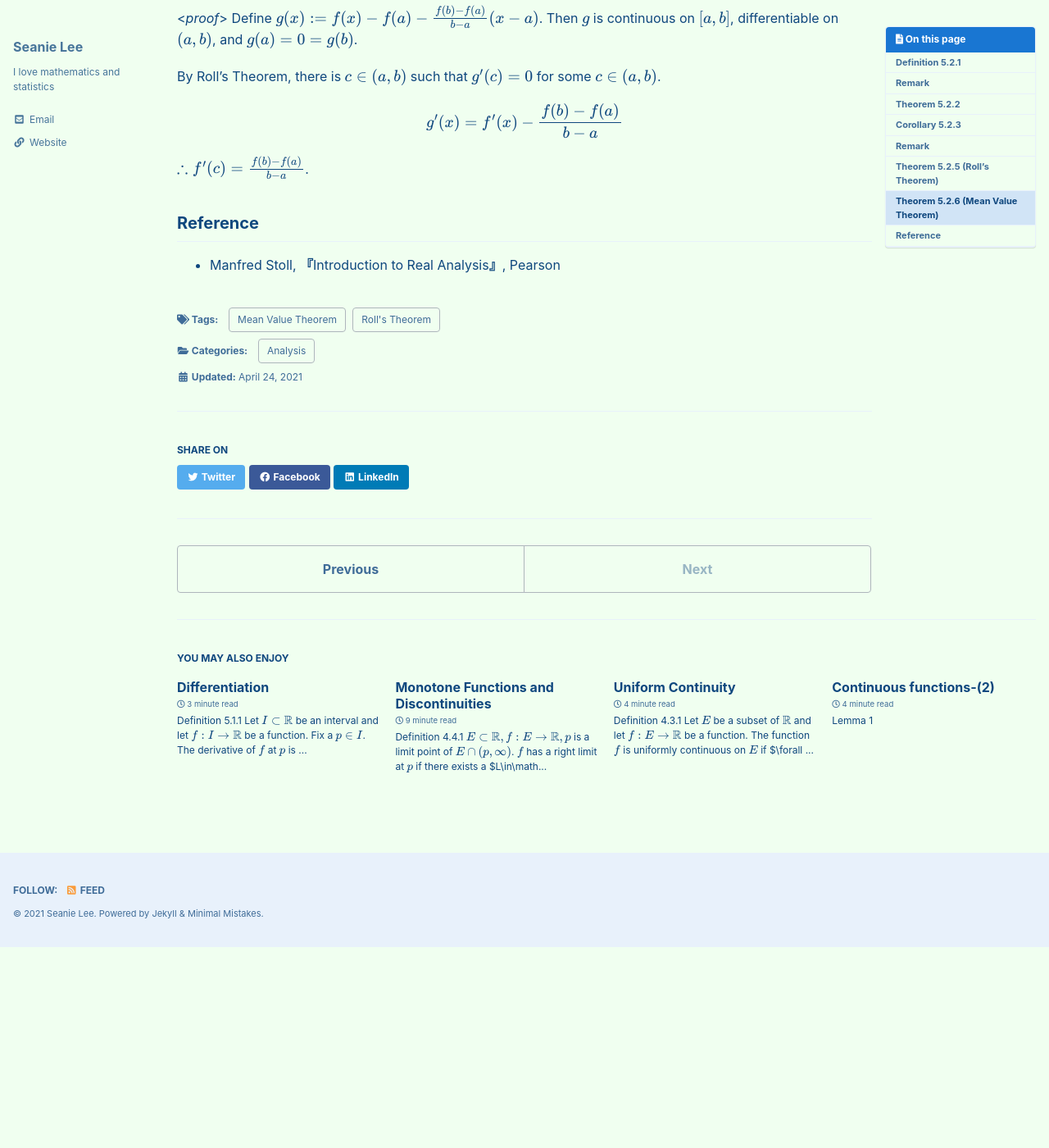
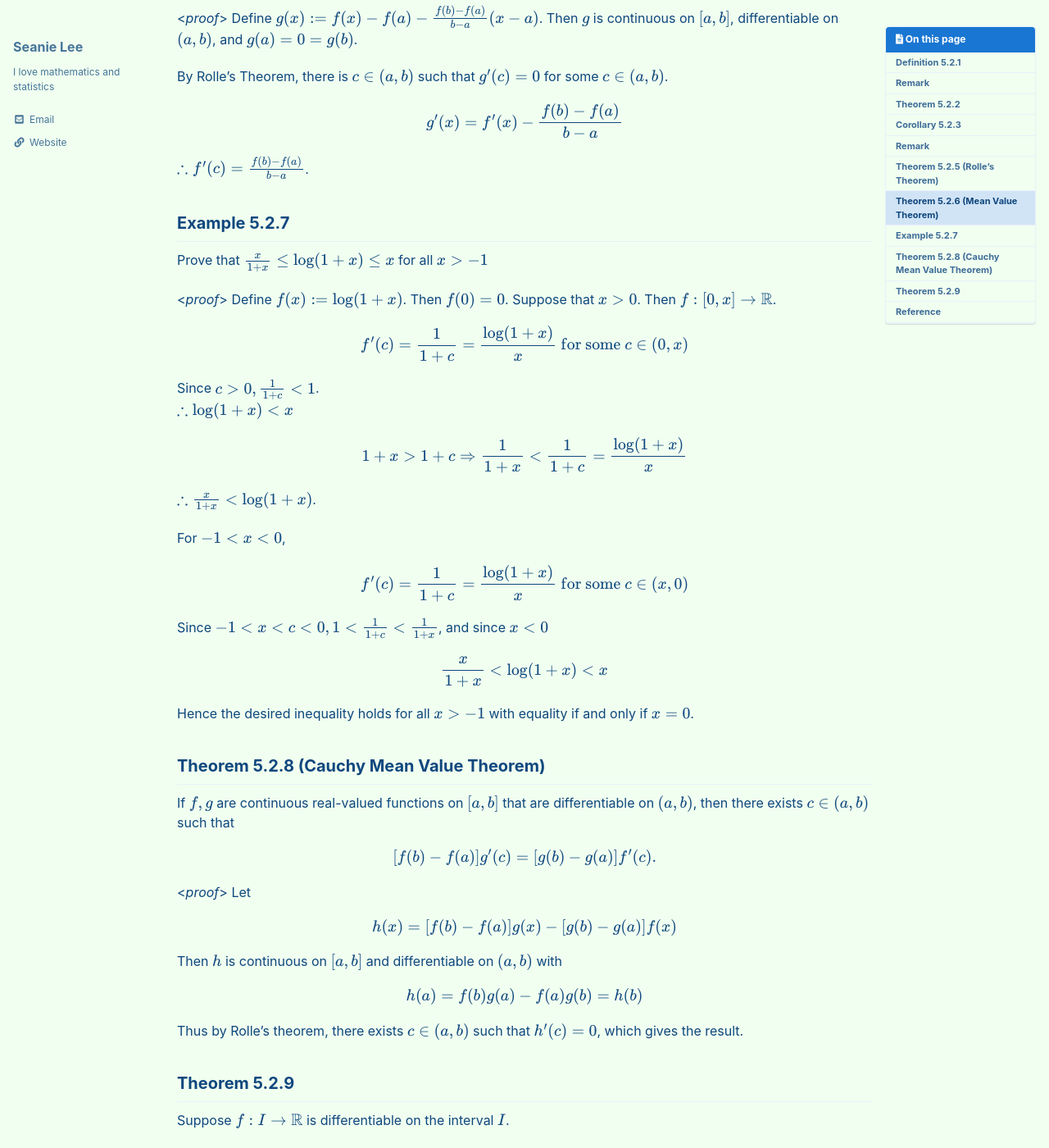
Before and after one commit to seanie12/blog, a Jekyll site: the page built from _posts/2021-04-24-mvt.md, in a window 1280 px wide and 1400 px high, scrolled down 2046 px. Shown: the whole window at 82% size. Built offline with Jekyll 4.4.1, drawn with Linux system fonts in a browser that asks for light colours; cached includes are drawn as plain includes; formulas are drawn with MathJax 3; before the commit the page ends 3200 px from its top, so only the background shows below that; some of the changed text lies outside the part shown.

Commit message:
Update 2021-04-24-mvt.md

```diff
--- a/_posts/2021-04-24-mvt.md
+++ b/_posts/2021-04-24-mvt.md
@@ -6,7 +6,7 @@ categories:
 
 tags:
   - Mean Value Theorem
-  - Roll's Theorem
+  - Rolle's Theorem
 
 
 toc: true
@@ -68,7 +68,7 @@ Let $f$ be a continuous real-valued function on $[a,b]$. If $f$ has a local maxi
 ## Remark
 The conclusion of Theorem 5.2. is not valid if $p\in I$ is an endpoint of the interval. For example, if $f:[a,b]\to\mathbb{R}$ has a local maximum at $a$, and if $f$ is differentiable at $a$, then we can only conclude that $f^\prime(a) =f^\prime_+(a) \leq 0$.
 
-## Theorem 5.2.5 (Roll's Theorem)
+## Theorem 5.2.5 (Rolle's Theorem)
 Let $f$ be a continuous real-valued function on $[a,b]$ with $f(a) = f(b)$, and that $f$ is differentiable on $(a,b)$.  Then there exists $c\in (a,b)$ such that $f^\prime(c) = 0$.
 
 <*proof*>
@@ -88,7 +88,7 @@ $$
 <*proof*>
 Define $g(x) := f(x) - f(a) - \frac{f(b)-f(a)}{b-a}(x-a)$. Then $g$ is continuous on $[a,b]$, differentiable on $(a,b)$, and $g(a)=0=g(b)$.
 
-By Roll's Theorem, there is $c\in (a,b)$ such that $g^\prime (c) = 0$ for some $c\in (a,b)$.
+By Rolle's Theorem, there is $c\in (a,b)$ such that $g^\prime (c) = 0$ for some $c\in (a,b)$.
 
 $$
 g^\prime(x) = f^\prime(x) -\frac{f(b)-f(a)}{b-a}
@@ -97,6 +97,65 @@ $$
 $\therefore f^\prime(c) = \frac{f(b)-f(a)}{b-a}$.
 $$\tag*{$\square$}$$
 
+## Example 5.2.7
+Prove that $\frac{x}{1+x}\leq \log(1+x)\leq x$ for all $x>-1$
+
+<*proof*>
+Define $f(x):=\log(1+x)$. Then $f(0)=0$. Suppose that $x>0$. Then $f:[0,x]\to\mathbb{R}$.
+
+$$
+f^\prime(c) = \frac{1}{1+c} = \frac{ \log (1+x)}{x} \text{ for some }c\in (0,x)
+$$
+
+Since $c>0, \frac{1}{1+c}<1$. <br />
+$\therefore \log(1+x) < x$
+
+$$
+1+x > 1+c \Rightarrow \frac{1}{1+x} < \frac{1}{1+c} = \frac{\log(1+x)}{x}
+$$
+
+$\therefore \frac{x}{1+x} < \log (1+x)$.
+
+For $-1<x<0$,
+
+$$
+f^\prime(c) = \frac{1}{1+c} = \frac{\log(1+x)}{x} \text{ for some } c\in(x,0)
+$$
+
+Since $-1<x<c<0, 1<\frac{1}{1+c}<\frac{1}{1+x}$, and since $x<0$
+
+$$
+\frac{x}{1+x} < \log (1+x) < x
+$$
+
+Hence the desired inequality holds for all $x>-1$ with equality if and only if $x=0$.
+$$\tag*{$\square$}$$
+
+## Theorem 5.2.8 (Cauchy Mean Value Theorem)
+If $f,g$ are continuous real-valued functions on $[a,b]$ that are differentiable on $(a,b)$, then there exists $c\in(a,b)$ such that
+
+$$
+\left[f(b) -f(a) \right]g^\prime(c) = \left[g(b)-g(a) \right]f^\prime(c).
+$$
+
+<*proof*>
+Let
+
+$$
+h(x) = [f(b) - f(a)]g(x) - [g(b)-g(a)]f(x)
+$$
+
+Then $h$ is continuous on $[a,b]$ and differentiable on $(a,b)$ with
+
+$$
+h(a) = f(b)g(a) - f(a)g(b) = h(b)
+$$
+
+Thus by Rolle's theorem, there exists $c\in(a,b)$ such that $h^\prime(c) =0$, which gives the result.
+$$\tag*{$\square$}$$
+
+## Theorem 5.2.9
+Suppose $f:I\to\mathbb{R}$ is differentiable on the interval $I$.
 
 ## Reference
 - Manfred Stoll,  **『**Introduction to Real Analysis**』**, Pearson
```
